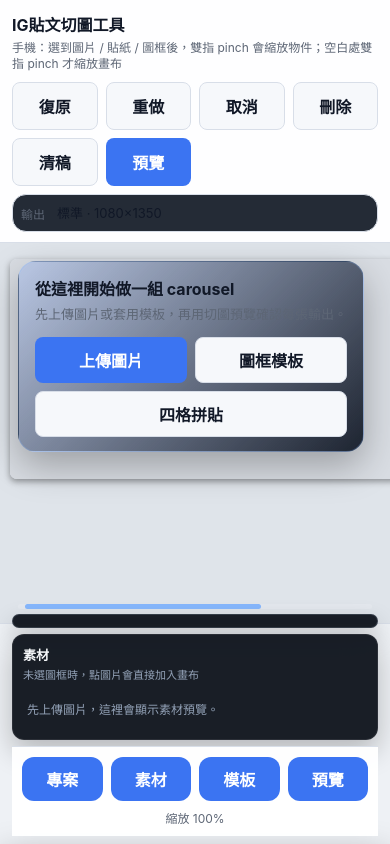
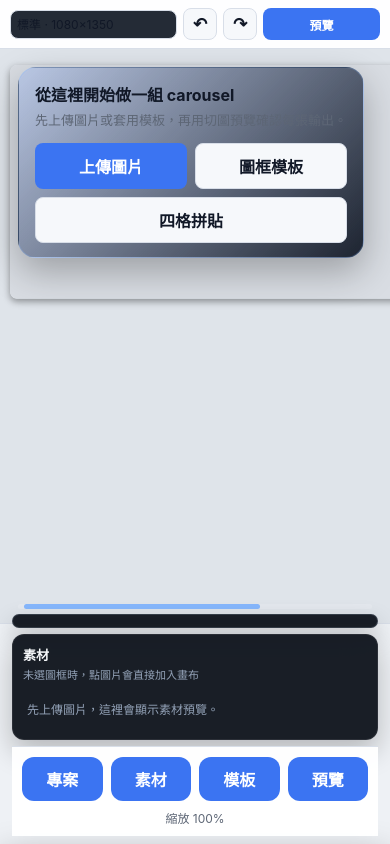
Before and after one commit to Pawelsung/scrl, a React (Vite) app: page / in a window 390 px wide. Built offline with nearby package versions, Linux system fonts and the light colour scheme.

Commit message:
style: compact mobile toolbar and elements

```diff
--- a/src/App.jsx
+++ b/src/App.jsx
@@ -1766,8 +1766,10 @@ export default function App() {
   const registerSelectableNode = useCallback((kind, id, node) => {
     const key = `${kind}:${id}`;
     if (node) {
+      if (selectableNodesRef.current.get(key) === node) return;
       selectableNodesRef.current.set(key, node);
     } else {
+      if (!selectableNodesRef.current.has(key)) return;
       selectableNodesRef.current.delete(key);
     }
     setSelectableNodeRevision((value) => value + 1);
@@ -4096,11 +4098,8 @@ export default function App() {
 
               {isMobile && (
                 <>
-                  <button className="ghost" onClick={undo}>復原</button>
-                  <button className="ghost" onClick={redo}>重做</button>
-                  <button type="button" className="ghost" onClick={clearSelection}>取消</button>
-                  <button type="button" className="ghost danger" onClick={removeSelected}>刪除</button>
-                  <button type="button" className="ghost" onClick={clearSavedDraft}>清稿</button>
+                  <button className="ghost mobile-icon-btn" onClick={undo}>↶</button>
+                  <button className="ghost mobile-icon-btn" onClick={redo}>↷</button>
                   <button onClick={() => {
                     refreshPreviews({ reveal: true });
                     setMobileTab("preview");
--- a/src/components/mobile/MobileDrawer.jsx
+++ b/src/components/mobile/MobileDrawer.jsx
@@ -77,7 +77,15 @@ export default function MobileDrawer({
 
               <div style={{ height: 16 }} />
 
-              <h2>貼紙</h2>
+              <h2>元素</h2>
+              <div className="button-row asset-tool-row">
+                <button type="button" className="ghost" onClick={projectPanelProps.onAddFrame}>
+                  新增圖框
+                </button>
+                <button type="button" className="ghost" onClick={projectPanelProps.onAddText}>
+                  新增文字
+                </button>
+              </div>
               {stickers.length ? (
                 <div className="asset-grid">
                   {stickers.map((sticker) => (
--- a/src/components/panels/ProjectPanel.jsx
+++ b/src/components/panels/ProjectPanel.jsx
@@ -64,9 +64,6 @@ export default function ProjectPanel({
         </button>
         <button type="button" className="ghost" onClick={onAddText}>
           新增文字
-        </button>
-        <button type="button" className="ghost" onClick={onAddFrame}>
-          新增圖框
         </button>
         <button type="button" className="ghost" onClick={onExportJson}>
           匯出 JSON
@@ -157,12 +154,6 @@ export default function ProjectPanel({
         <button type="button" onClick={onUploadImages}>
           上傳圖片
         </button>
-        <button type="button" className="ghost" onClick={onAddFrame}>
-          新增圖框
-        </button>
-        <button type="button" className="ghost" onClick={onAddText}>
-          新增文字
-        </button>
       </div>
       {assets.length ? (
         <div className="asset-grid">
@@ -184,7 +175,15 @@ export default function ProjectPanel({
 
       <div className="panel-section-divider" />
 
-      <h2>貼紙</h2>
+      <h2>元素</h2>
+      <div className="button-row asset-tool-row">
+        <button type="button" className="ghost" onClick={onAddFrame}>
+          新增圖框
+        </button>
+        <button type="button" className="ghost" onClick={onAddText}>
+          新增文字
+        </button>
+      </div>
       {stickers.length ? (
         <div className="asset-grid">
           {stickers.map((sticker) => (
--- a/src/styles.css
+++ b/src/styles.css
@@ -295,7 +295,7 @@ button.danger {
 
 .asset-grid {
   display: grid;
-  grid-template-columns: repeat(3, minmax(0, 1fr));
+  grid-template-columns: repeat(4, minmax(0, 1fr));
   gap: 8px;
 }
 
@@ -726,30 +726,58 @@ button.danger {
   }
 
   .canvas-toolbar {
-    padding: 12px 12px 10px;
+    padding: 8px 10px;
     min-height: auto;
-    align-items: flex-start;
-    flex-direction: column;
-    gap: 10px;
+    align-items: center;
+    flex-direction: row;
+    gap: 8px;
   }
 
   .canvas-toolbar > div:first-child {
-    display: flex;
-    flex-direction: column;
-    gap: 4px;
+    display: none;
   }
 
   .toolbar-actions {
     width: 100%;
     display: grid;
-    grid-template-columns: repeat(4, minmax(0, 1fr));
-    gap: 8px;
+    grid-template-columns: minmax(94px, 1fr) 34px 34px minmax(58px, 0.7fr);
+    gap: 6px;
+    align-items: center;
   }
 
   .toolbar-actions button {
     width: 100%;
-    padding: 11px 8px;
+    min-height: 32px;
+    padding: 6px 6px;
     min-width: 0;
+    border-radius: 8px;
+    font-size: 12px;
+  }
+
+  .toolbar-actions .mobile-icon-btn {
+    font-size: 17px;
+    line-height: 1;
+    padding: 0;
+  }
+
+  .toolbar-actions .export-quality-control {
+    grid-column: auto;
+    order: 0;
+    min-width: 0;
+    width: 100%;
+    padding: 4px 6px;
+    border-radius: 8px;
+  }
+
+  .toolbar-actions .export-quality-control span {
+    display: none;
+  }
+
+  .toolbar-actions .export-quality-control select {
+    min-width: 0;
+    width: 100%;
+    font-size: 12px;
+    padding: 2px 0;
   }
 
   .canvas-stage-wrap {
@@ -931,7 +959,7 @@ button.danger {
   }
 
   .asset-grid {
-    grid-template-columns: repeat(2, minmax(0, 1fr));
+    grid-template-columns: repeat(4, minmax(0, 1fr));
   }
 }
 
@@ -1899,7 +1927,7 @@ button.danger {
     gap: 6px;
   }
 
-  .export-quality-control {
+  .mobile-bottom-dock .export-quality-control {
     grid-column: 1 / -1;
     order: 10;
     width: 100%;
@@ -1907,7 +1935,7 @@ button.danger {
     overflow: hidden;
   }
 
-  .export-quality-control select {
+  .mobile-bottom-dock .export-quality-control select {
     min-width: 0;
     flex: 1;
     font-size: 13px;
```
